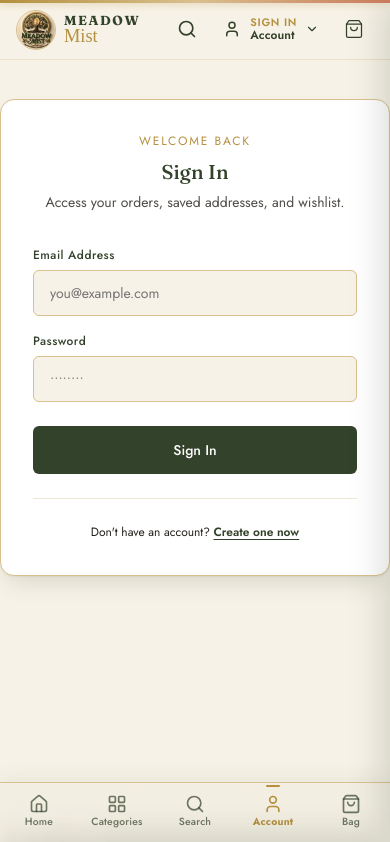
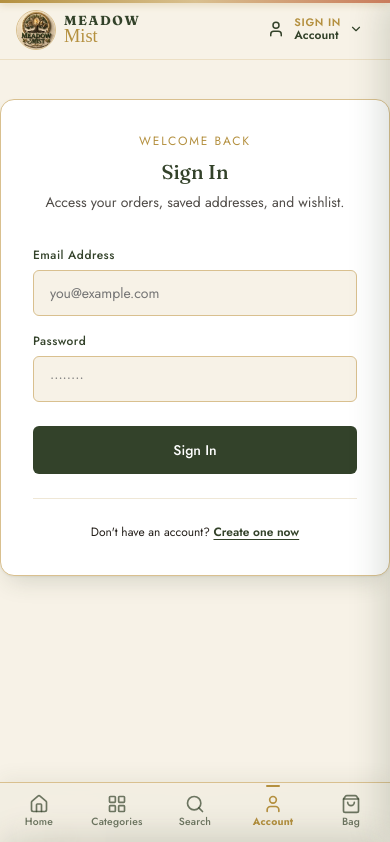
Before and after one commit to ADI-2707/meedowmist, a Next.js app in the folder apps/storefront/: page /login in a window 390 px wide. Shown: the top 842 px of the page. Built offline with nearby package versions, Linux system fonts and the light colour scheme; no server answers; a web font is replaced by a local one.

Commit message:
refactor(storefront): remove search and bag triggers from mobile navbar

```diff
--- a/apps/storefront/src/components/SiteHeader/SiteHeader.module.css
+++ b/apps/storefront/src/components/SiteHeader/SiteHeader.module.css
@@ -134,8 +134,8 @@
   line-height: 1;
 }
 
-.mobileSearchBtn {
-  display: none;
+.bagButton {
+  display: flex;
 }
 
 @media (max-width: 768px) {
@@ -143,8 +143,8 @@
     display: none;
   }
 
-  .mobileSearchBtn {
-    display: flex;
+  .bagButton {
+    display: none;
   }
 
   .actions {
--- a/apps/storefront/src/components/SiteHeader/SiteHeader.tsx
+++ b/apps/storefront/src/components/SiteHeader/SiteHeader.tsx
@@ -3,17 +3,14 @@
 import Image from 'next/image';
 import Link from 'next/link';
 import { useState, useEffect } from 'react';
-import { Search } from 'lucide-react';
 import { useCartStore } from '@/store/cartStore';
 import CartDrawer from '@/components/CartDrawer/CartDrawer';
-import ProductSearchModal from '@/components/ProductSearchModal/ProductSearchModal';
 import HeaderSearchBar from './HeaderSearchBar';
 import AccountDropdown from './AccountDropdown';
 import styles from './SiteHeader.module.css';
 
 export default function SiteHeader() {
   const [scrolled, setScrolled] = useState(false);
-  const [searchOpen, setSearchOpen] = useState(false);
   const items = useCartStore((s) => s.items);
   const isDrawerOpen = useCartStore((s) => s.isDrawerOpen);
   const openDrawer = useCartStore((s) => s.openDrawer);
@@ -52,23 +49,12 @@ export default function SiteHeader() {
           </div>
 
           <div className={styles.actions}>
-            <button
-              id="search-trigger-btn"
-              type="button"
-              className={`${styles.cartButton} ${styles.mobileSearchBtn}`}
-              onClick={() => setSearchOpen(true)}
-              aria-label="Search handcrafted catalog"
-              title="Search"
-            >
-              <Search size={20} />
-            </button>
-
             <AccountDropdown />
 
             <button
               id="cart-button"
               type="button"
-              className={styles.cartButton}
+              className={`${styles.cartButton} ${styles.bagButton}`}
               onClick={openDrawer}
               aria-label={`Open cart — ${itemCount} item${itemCount !== 1 ? 's' : ''}`}
             >
@@ -98,7 +84,6 @@ export default function SiteHeader() {
       </header>
 
       <CartDrawer open={isDrawerOpen} onClose={closeDrawer} />
-      <ProductSearchModal isOpen={searchOpen} onClose={() => setSearchOpen(false)} />
     </>
   );
 }
```
